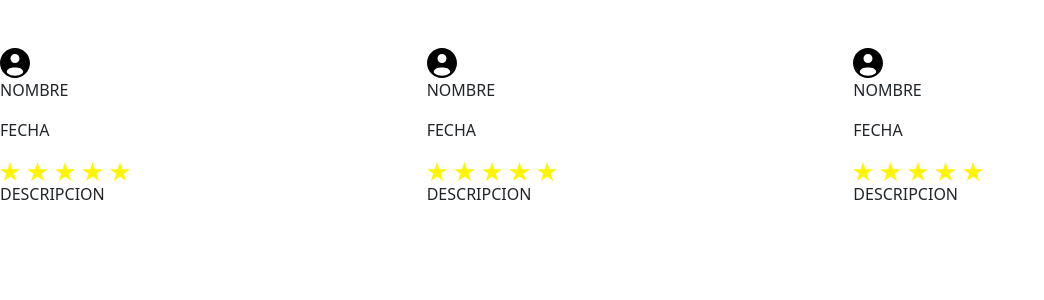
After one commit to JoelDAW2/laMallorquina, a PHP site: the page made by vista/reseñas.php in a window 1280 px wide. The commit adds this page. Shown: the top 300 px of the page, without its empty margins (0-1044 px from the left). Run offline with PHP 8.4, Linux system fonts and the light colour scheme; some libraries are stand-ins or nearby versions.

Commit message:
09/01/2024 creacion de la vista de reseñas

```diff
--- /dev/null
+++ b/estilos/estiloReseñas.css
@@ -0,0 +1,5 @@
+
+
+.infoUser img{
+    max-width: 30px;
+}
--- a/index.php
+++ b/index.php
@@ -13,6 +13,7 @@
     include("controlador/pedidoControlador.php");
     include("controlador/actualizarUsuarioControlador.php");
     include("controlador/panelControlControlador.php");
+    include("controlador/reseñasControlador.php");
 
     // Punto de entrada principal a la aplicacion
 
--- /dev/null
+++ b/vista/reseñas.php
@@ -0,0 +1,57 @@
+<!DOCTYPE html>
+<html lang="en">
+<head>
+    <meta charset="UTF-8">
+    <link rel="stylesheet" href="estilos/estiloReseñas.css">
+    <link href="https://cdn.jsdelivr.net/npm/bootstrap@5.3.0/dist/css/bootstrap.min.css" rel="stylesheet">
+    <meta name="viewport" content="width=device-width, initial-scale=1.0">
+    <title>La Mallorquina | Reseñas</title>
+</head>
+<body>
+    <section class="mt-5 d-flex">
+        <article class="col-12 col-md-6 col-lg-4 mb-3">
+            <div class="principal">
+                <div class="infoUser">
+                    <img src="img/panel1.svg" alt="">
+                    <div class="datos">
+                        <p>NOMBRE</p>
+                        <p>FECHA</p>
+                    </div>
+                </div>
+                <img src="img/estrellasReseñas.svg" alt="">
+                <p>DESCRIPCION</p>
+            </div>
+        </article>
+        <article class="col-12 col-md-6 col-lg-4 mb-3">
+            <div class="principal">
+                <div class="infoUser">
+                    <img src="img/panel1.svg" alt="">
+                    <div class="datos">
+                        <p>NOMBRE</p>
+                        <p>FECHA</p>
+                    </div>
+                </div>
+                <img src="img/estrellasReseñas.svg" alt="">
+                <p>DESCRIPCION</p>
+            </div>
+        </article>
+        <article class="col-12 col-md-6 col-lg-4 mb-3">
+            <div class="principal">
+                <div class="infoUser">
+                    <img src="img/panel1.svg" alt="">
+                    <div class="datos">
+                        <p>NOMBRE</p>
+                        <p>FECHA</p>
+                    </div>
+                </div>
+                <img src="img/estrellasReseñas.svg" alt="">
+                <p>DESCRIPCION</p>
+            </div>
+        </article>
+    </section>
+
+    <!--SCRIPTS BOOTSTRAP-->
+    <script src="https://cdn.jsdelivr.net/npm/bootstrap@5.3.0/dist/js/bootstrap.min.js"></script>
+    <script src="https://cdn.jsdelivr.net/npm/@popperjs/core@2.9.3/dist/umd/popper.min.js"></script>
+</body>
+</html>
```
Also changed, not shown: controlador/reseñasControlador.php (added, +14 -0 lines), img/estrellasReseñas.svg (added).
